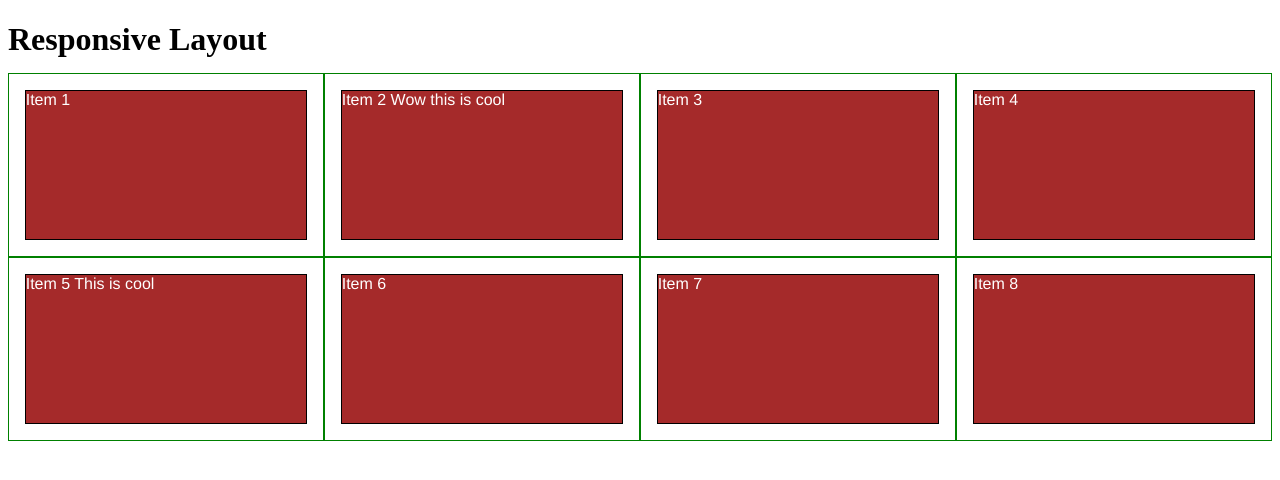
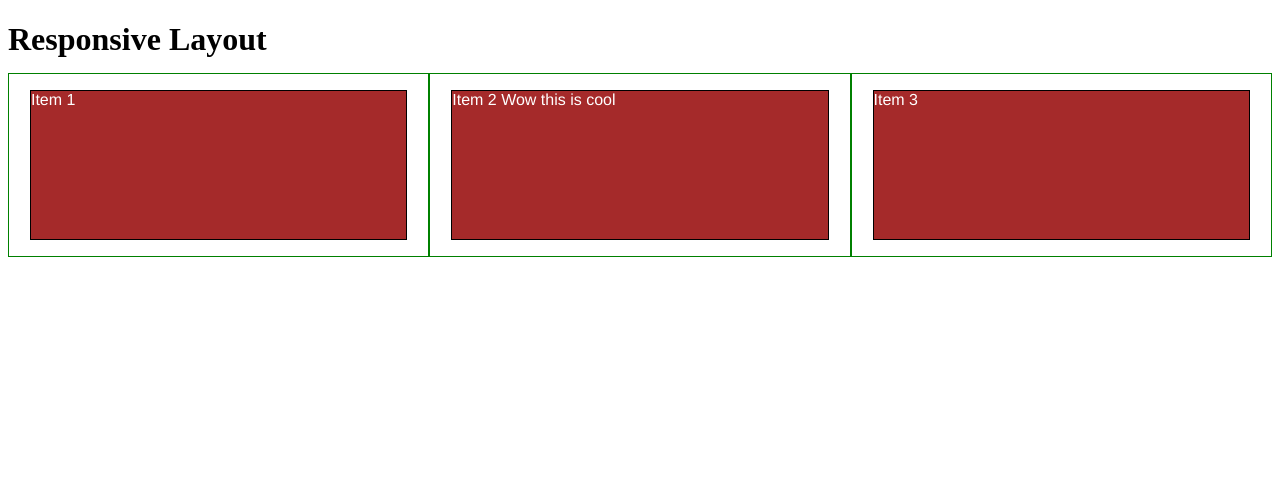
Before and after one commit to arkpan25/Web-Development, a PHP site: page / in a window 1280 px wide. Shown: the top 480 px of the page. Run offline with PHP 8.4, Linux system fonts and the light colour scheme.

Commit message:
All in one row in the desktop view

```diff
--- a/Assign1/index.html
+++ b/Assign1/index.html
@@ -12,14 +12,9 @@
 <h1>Responsive Layout</h1>
 
 <div class="row">
-  <div class="col-lg-3 col-md-6"><p>Item 1</p></div>
-  <div class="col-lg-3 col-md-6"><p>Item 2 Wow this is cool</p></div>
-  <div class="col-lg-3 col-md-6"><p>Item 3</p></div>
-  <div class="col-lg-3 col-md-6"><p>Item 4</p></div>
-  <div class="col-lg-3 col-md-6"><p>Item 5 This is cool</p></div>
-  <div class="col-lg-3 col-md-6"><p>Item 6</p></div>
-  <div class="col-lg-3 col-md-6"><p>Item 7</p></div>
-  <div class="col-lg-3 col-md-6"><p>Item 8</p></div>
+  <div class="col-lg-4 col-md-6"><p>Item 1</p></div>
+  <div class="col-lg-4 col-md-6"><p>Item 2 Wow this is cool</p></div>
+  <div class="col-lg-4 col-md-6"><p>Item 3</p></div>
 </div>
 
 </body>
```
Also changed, not shown: Assign1/CSS/styles.css (line endings or trailing spaces).
